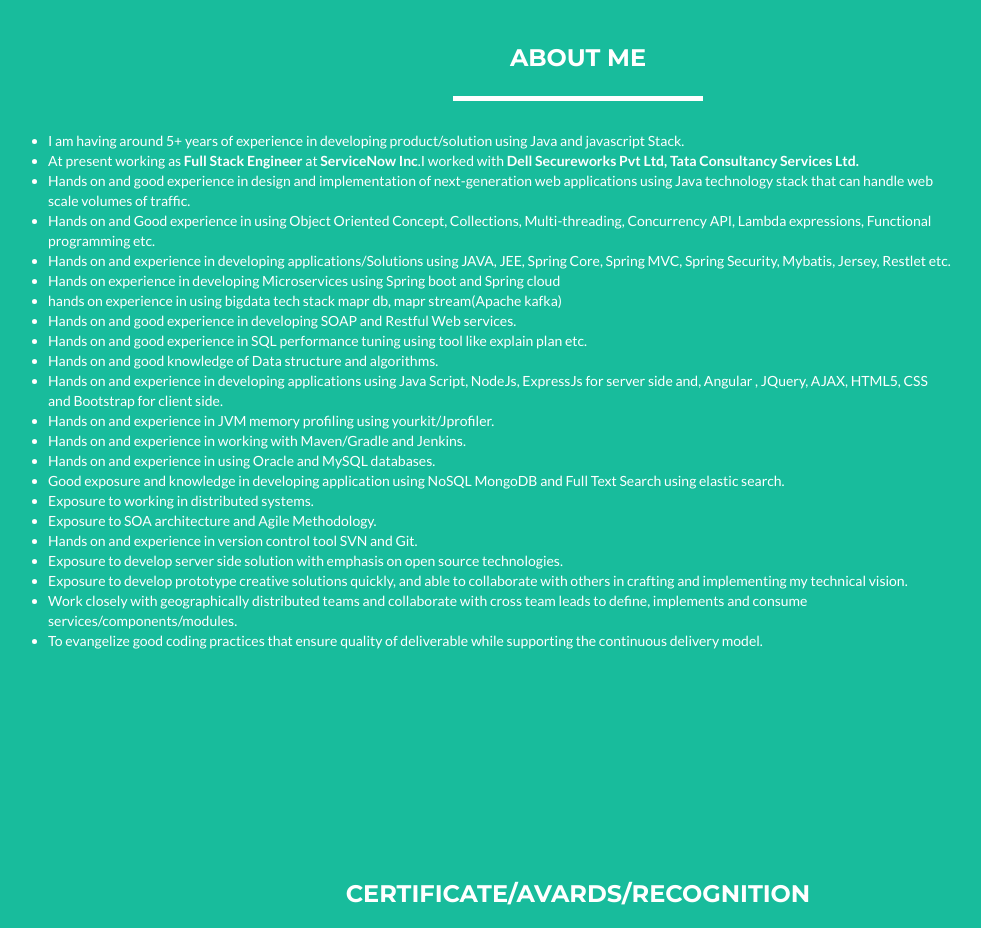
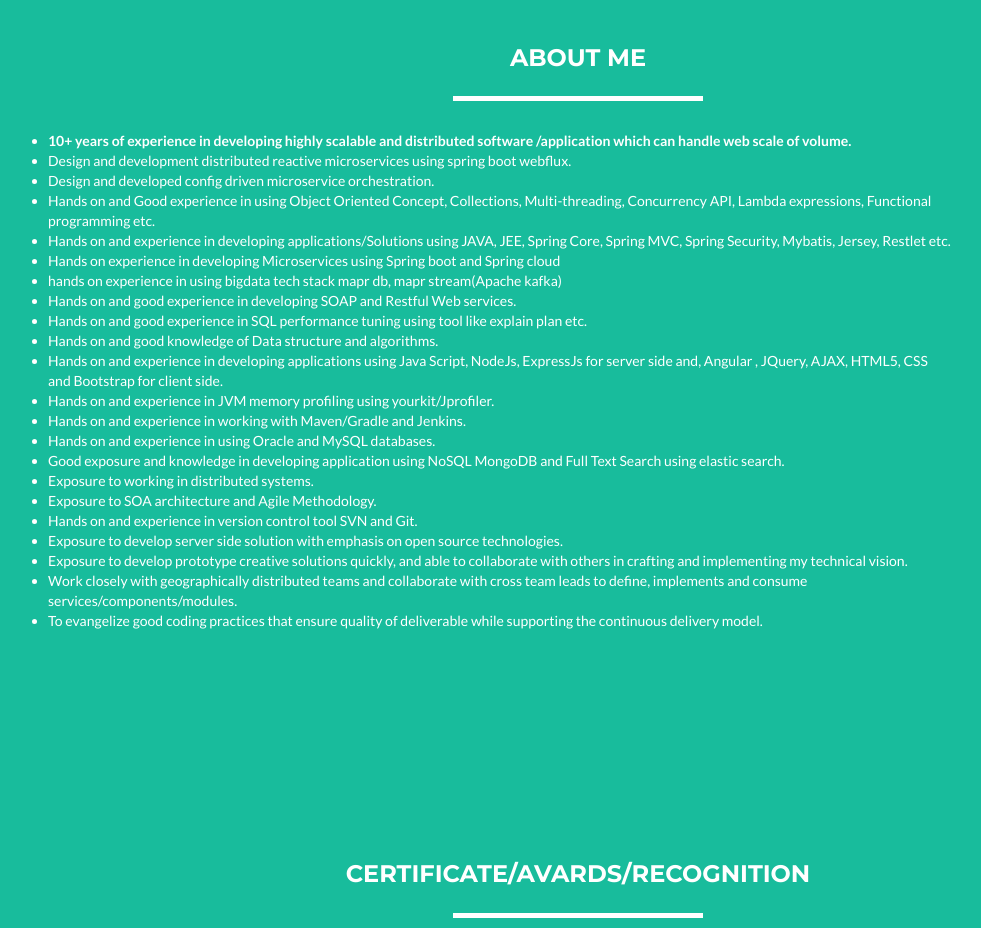
Before and after one commit to swapanshaw/swapanshaw.github.io, a website: page index.html in a window 1280 px wide. Shown: the part 1740-2668 px from the top of the page, without its empty margins (62-1043 px from the left). Drawn offline with nearby package versions, Linux system fonts and the light colour scheme.

Commit message:
Update index.html

```diff
--- a/index.html
+++ b/index.html
@@ -149,9 +149,10 @@
             <div class="row">
                 <div class="col-lg-10 ">
                     <ul>
-                      <li>I am having around 5+ years of experience in developing product/solution using Java and javascript Stack.</li>
-                      <li>At present working as <strong>Full Stack Engineer</strong> at <strong>ServiceNow Inc</strong>.I worked with <strong> Dell Secureworks Pvt Ltd, Tata Consultancy Services Ltd.</strong></li>
-                      <li>Hands on and good experience in design and implementation of next-generation web applications using Java technology stack that can handle web scale volumes of traffic.</li>
+                      <li><strong>10+ years of experience in developing highly scalable and distributed software /application which can handle web scale of volume.</strong></li>
+
+                      <li>Design and development distributed reactive microservices using spring boot webflux.</strong></li>
+                      <li>Design and developed config driven microservice orchestration.</li>
                       <li>Hands on and Good experience in using Object Oriented Concept, Collections, Multi-threading, Concurrency API, Lambda expressions, Functional programming etc.</li>
                       <li>Hands on and experience in developing applications/Solutions using JAVA, JEE, Spring Core, Spring MVC, Spring Security, Mybatis, Jersey, Restlet etc.</li>
                       <li>Hands on experience in developing Microservices using Spring boot and Spring cloud</li>
```
